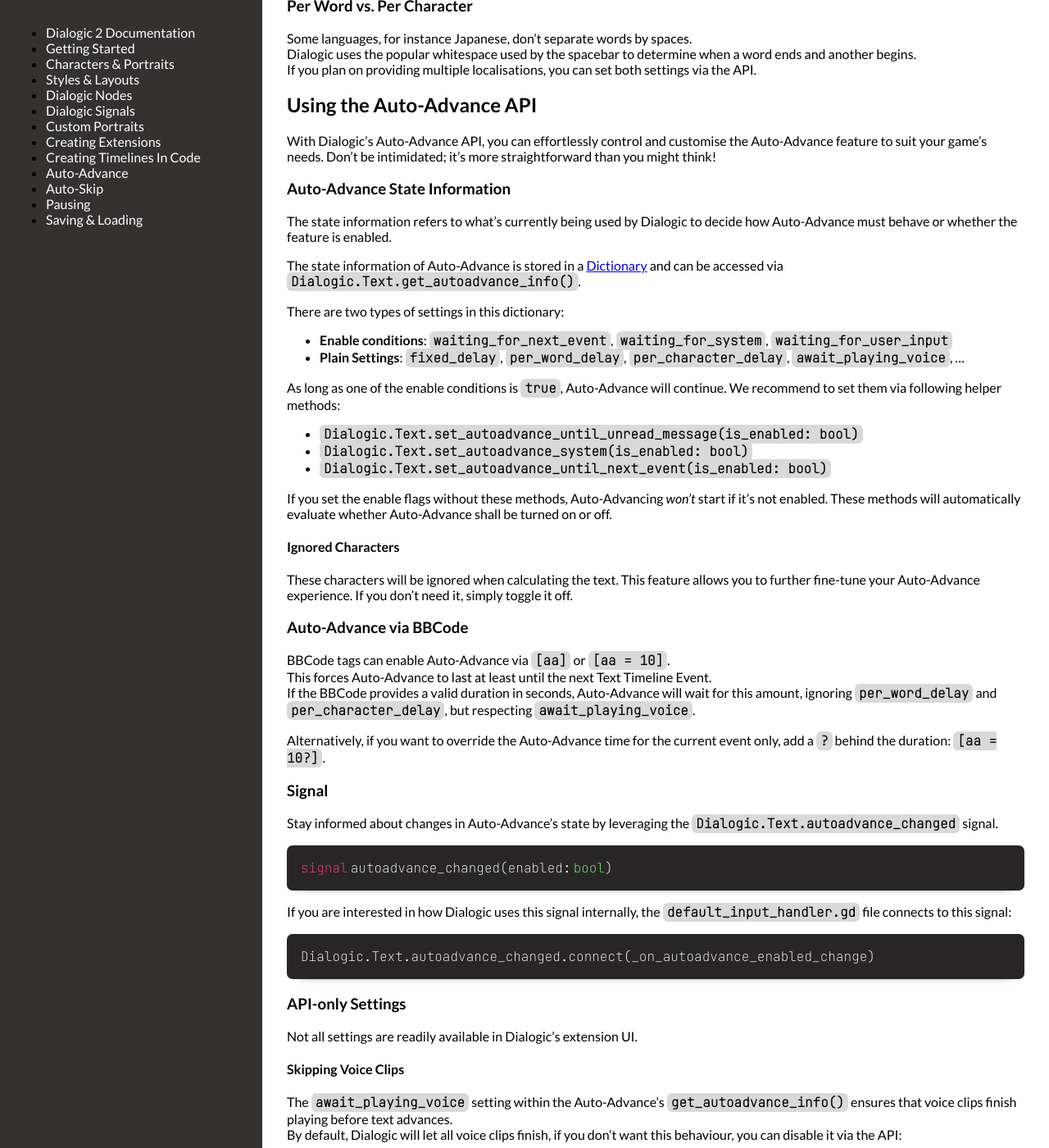
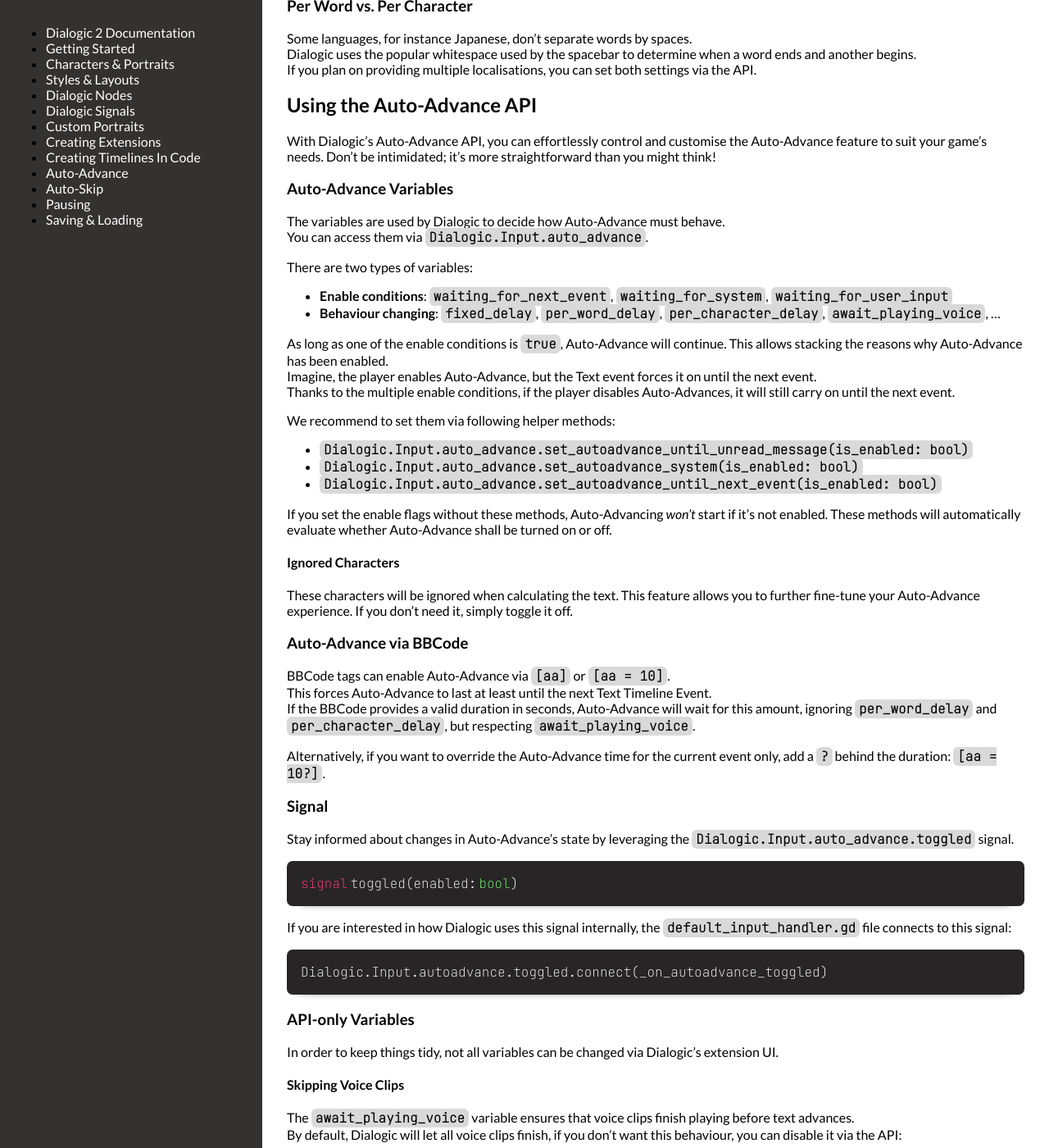
Before and after one commit to dialogic-godot/documentation, a Jekyll site: the page built from documentation/auto-advance.md, in a window 1280 px wide and 1400 px high, scrolled down 1066 px. Shown: the whole window at 82% size. Built offline with Jekyll 4.4.1, drawn with Linux system fonts in a browser that asks for light colours; some of the changed text lies outside the part shown.

Commit message:
Update text based on Auto-Advance redesign. The new design is located inside `Dialogic.Input`. The settings are variables and not in a `Dictionary`.

````diff
--- a/documentation/auto-advance.md
+++ b/documentation/auto-advance.md
@@ -7,30 +7,39 @@
 
 ## What is Auto-Advance?
 
-Auto-Advance is an experience-changing feature in Dialogic that allows players to automatically progress through the timeline without requiring user input!\
-It's particularly useful for providing a hands-free experience to your players, offering an alternative to traditional "click-to-advance" methods in games.
+Auto-Advance is an experience-changing feature in Dialogic that allows players
+to automatically progress through the timeline without requiring user input!\
+It's particularly useful for providing a hands-free experience to your players,
+offering an alternative to traditional "click-to-advance" methods in games.
 
 You may also know this feature by the names "auto-forward" or simply "auto".
 
-## Configuration by the Developer
+## How to use it?
 
-Let's explore how you can enhance your player's experience with Auto-Advance, taking into account their reading proficiency and the text's complexity.
+Let's explore how you can enhance your player's experience with Auto-Advance,
+taking into account their reading proficiency and the text's complexity.
 
 ### Text Settings
 
-In Dialogic's Settings tab, under the Text section, you can find the Auto-Advance settings.
+In Dialogic's Settings tab, under the Text section, you can find the
+Auto-Advance settings.
 ![header_saving_loading](/media/auto_advance_settings.png)
 Hover over the tooltip icons to learn more about each settings.
 
-One critical setting is the "Additional Delay", which allows you to choose between "Per Character" and "Per Word".\
-These settings modify the pace at which text is displayed, adding extra delays either on character or word count.
+One critical setting is the "Additional Delay", which allows you to choose
+between "Per Character" and "Per Word".\
+These settings modify the pace at which text is displayed, adding extra delays
+either on character or word count.
 
 ### Reading Speed
 
-For Visual Novels, enabling players to set their text speed is a common practice. To provide the same feature using Dialogic, consider setting `Dialogic.Setting.autoadvance_delay_modifier`.
+For Visual Novels, enabling players to set their text speed is a common practice.
+To provide the same feature using Dialogic, consider setting `Dialogic.Setting.autoadvance_delay_modifier`.
 
-This setting, located within `Dialogic.Setting`, allows you to fine-tune the delay modifier, multiplying "Additional Delay".\
-By default, if this value is not set, Dialogic uses a multiplier of 1, causing no change to the delay.
+This setting, located within `Dialogic.Setting`, allows you to fine-tune the
+delay modifier, multiplying "Additional Delay".\
+By default, if this value is not set, Dialogic uses a multiplier of 1, causing
+no change to the delay.
 
 [comment]: <> (TODO: Add a backlink to the Settings documentation)
 
@@ -40,83 +49,101 @@
 ### Per Word vs. Per Character
 
 Some languages, for instance Japanese, don't separate words by spaces.\
-Dialogic uses the popular whitespace used by the spacebar to determine when a word ends and another begins.\
-If you plan on providing multiple localisations, you can set both settings via the API.
+Dialogic uses the popular whitespace used by the spacebar to determine when a
+word ends and another begins.\
+If you plan on providing multiple localisations, you can set both settings
+via the API.
 
 ## Using the Auto-Advance API
 
 With Dialogic's Auto-Advance API, you can effortlessly control and customise the Auto-Advance feature to suit your game's needs. Don't be intimidated; it's more straightforward than you might think!
 
-### Auto-Advance State Information
+### Auto-Advance Variables
 
-The state information refers to what's currently being used by Dialogic to decide how Auto-Advance must behave or whether the feature is enabled.
+The variables are used by Dialogic to decide how Auto-Advance must behave.\
+You can access them via `Dialogic.Input.auto_advance`.
 
-The state information of Auto-Advance is stored in a [Dictionary](https://docs.godotengine.org/en/stable/classes/class_dictionary.html) and can be accessed via `Dialogic.Text.get_autoadvance_info()`.
-
-There are two types of settings in this dictionary:
+There are two types of variables:
 
 - **Enable conditions**: `waiting_for_next_event`, `waiting_for_system`, `waiting_for_user_input`
-- **Plain Settings**: `fixed_delay`, `per_word_delay`, `per_character_delay`, `await_playing_voice`, …
+- **Behaviour changing**: `fixed_delay`, `per_word_delay`, `per_character_delay`, `await_playing_voice`, …
 
-As long as one of the enable conditions is `true`, Auto-Advance will continue. We recommend to set them via following helper methods:
+As long as one of the enable conditions is `true`, Auto-Advance will continue.
+This allows stacking the reasons why Auto-Advance has been enabled.\
+Imagine, the player enables Auto-Advance, but the Text event forces it on until the
+next event.\
+Thanks to the multiple enable conditions, if the player disables Auto-Advances,
+it will still carry on until the next event.
 
-- `Dialogic.Text.set_autoadvance_until_unread_message(is_enabled: bool)`
-- `Dialogic.Text.set_autoadvance_system(is_enabled: bool)`
-- `Dialogic.Text.set_autoadvance_until_next_event(is_enabled: bool)`
+We recommend to set them via following helper methods:
 
-If you set the enable flags without these methods, Auto-Advancing *won't* start if it's not enabled.
-These methods will automatically evaluate whether Auto-Advance shall be turned on or off.
+- `Dialogic.Input.auto_advance.set_autoadvance_until_unread_message(is_enabled: bool)`
+- `Dialogic.Input.auto_advance.set_autoadvance_system(is_enabled: bool)`
+- `Dialogic.Input.auto_advance.set_autoadvance_until_next_event(is_enabled: bool)`
+
+If you set the enable flags without these methods, Auto-Advancing *won't* start
+if it's not enabled.
+These methods will automatically evaluate whether Auto-Advance shall be turned
+on or off.
 
 #### Ignored Characters
 
-These characters will be ignored when calculating the text. This feature allows you to further fine-tune your Auto-Advance experience. If you don't need it, simply toggle it off.
+These characters will be ignored when calculating the text. This feature allows
+you to further fine-tune your Auto-Advance experience. If you don't need it,
+simply toggle it off.
 
 ### Auto-Advance via BBCode
 
 BBCode tags can enable Auto-Advance via `[aa]` or `[aa = 10]`.\
 This forces Auto-Advance to last at least until the next Text Timeline Event.\
-If the BBCode provides a valid duration in seconds, Auto-Advance will wait for this amount, ignoring `per_word_delay` and `per_character_delay`, but respecting `await_playing_voice`.
+If the BBCode provides a valid duration in seconds, Auto-Advance will wait for
+this amount, ignoring `per_word_delay` and `per_character_delay`, but respecting `await_playing_voice`.
 
-Alternatively, if you want to override the Auto-Advance time for the current event only, add a `?` behind the duration: `[aa = 10?]`.
+Alternatively, if you want to override the Auto-Advance time for the current
+event only, add a `?` behind the duration: `[aa = 10?]`.
 
 ### Signal
 
-Stay informed about changes in Auto-Advance's state by leveraging the `Dialogic.Text.autoadvance_changed` signal.
+Stay informed about changes in Auto-Advance's state by leveraging the
+`Dialogic.Input.auto_advance.toggled` signal.
 
 ```gdscript
-signal autoadvance_changed(enabled: bool)
+signal toggled(enabled: bool)
 ```
 
 If you are interested in how Dialogic uses this signal internally, the `default_input_handler.gd` file connects to this signal:
 
 ```gdscript
-Dialogic.Text.autoadvance_changed.connect(_on_autoadvance_enabled_change)
+Dialogic.Input.autoadvance.toggled.connect(_on_autoadvance_toggled)
 ```
 
-### API-only Settings
+### API-only Variables
 
-Not all settings are readily available in Dialogic's extension UI.
+In order to keep things tidy, not all variables can be changed via Dialogic's
+extension UI.
 
 #### Skipping Voice Clips
 
-The `await_playing_voice` setting within the Auto-Advance's `get_autoadvance_info()` ensures that voice clips finish playing before text advances.\
-By default, Dialogic will let all voice clips finish, if you don't want this behaviour, you can disable it via the API:
+The `await_playing_voice` variable ensures that voice clips finish playing
+before text advances.\
+By default, Dialogic will let all voice clips finish, if you don't want this
+behaviour, you can disable it via the API:
 
 ```gdscript
-Text.get_autoadvance_info()["await_playing_voice"] = false
+Dialogic.Input.auto_advance.await_playing_voice = false
 ```
 
 #### Per Character and Per Word Delays
 
-To accommodate languages without spaces between words, you can adjust the `per_word_delay` and `per_character_delay` settings using the API.\
+To accommodate languages without spaces between words, you can adjust the `per_word_delay` and `per_character_delay` variables using the API.\
  Here's an example of how to configure these settings in your script:
 
 ```gdscript
 func _ready():
-    var auto_advance_info: Dictionary = Dialogic.Text.get_autoadvance_info()
     # We can change the settings by directly writing to the returned dictionary.
-    auto_advance_info["per_word_delay"] = 0.3
-    auto_advance_info["per_character_delay"] = 0.1
+    Dialogic.Input.auto_advance.per_word_delay = 0.3
+    Dialogic.Input.auto_advance.per_character_delay = 0.1
 ```
 
-Note, if you swap between languages, you'll need to update these settings accordingly if you don't want languages with whitespaces to be affected by both.
+Note, if you swap between languages, you'll need to update these settings
+accordingly if you don't want languages with whitespaces to be affected by both.
````
